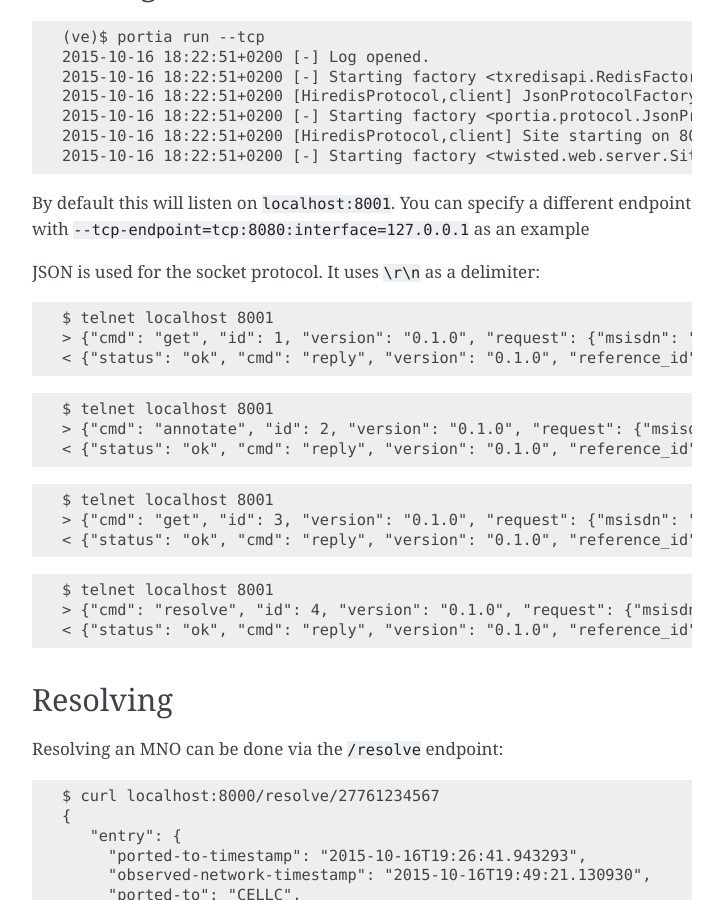
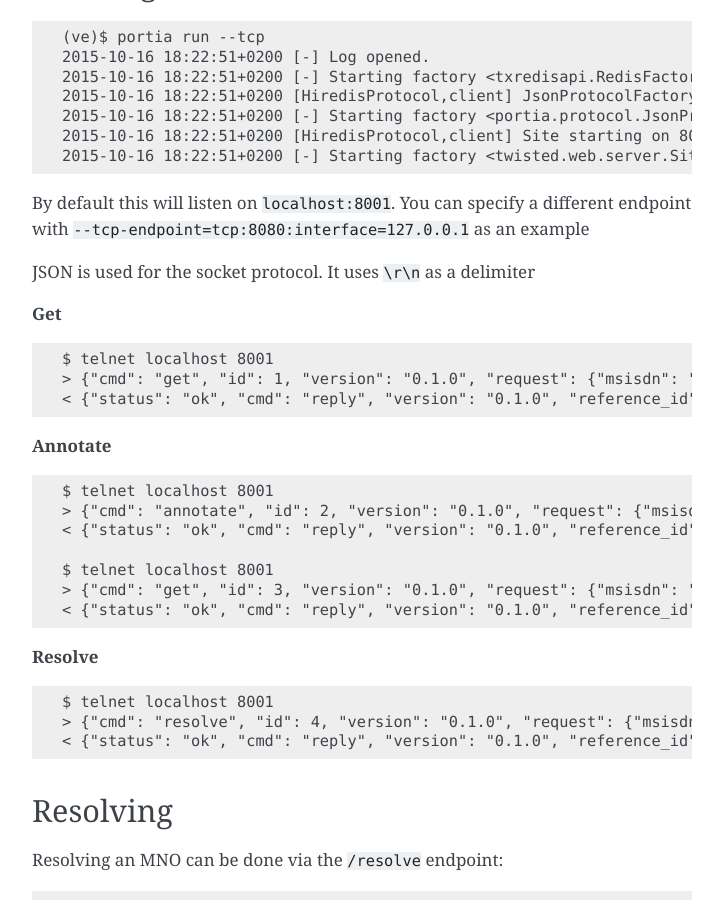
Before and after one commit to praekeltfoundation/portia, a Sphinx documentation site: the page built from docs/index.rst, in a window 1280 px wide and 900 px high, scrolled down 1294 px. Shown: the whole window, without its empty margins (388-1111 px from the left). Built offline with Sphinx 7.4.7, drawn with Linux system fonts in a browser that asks for light colours.

Commit message:
slightly better docs

```diff
--- a/docs/index.rst
+++ b/docs/index.rst
@@ -66,25 +66,25 @@ Running the TCP socket server
 By default this will listen on ``localhost:8001``. You can specify a different
 endpoint with ``--tcp-endpoint=tcp:8080:interface=127.0.0.1`` as an example
 
-JSON is used for the socket protocol. It uses ``\r\n`` as a delimiter::
+JSON is used for the socket protocol. It uses ``\r\n`` as a delimiter
+
+**Get** ::
 
    $ telnet localhost 8001
    > {"cmd": "get", "id": 1, "version": "0.1.0", "request": {"msisdn": "27761234567"}}
    < {"status": "ok", "cmd": "reply", "version": "0.1.0", "reference_id": 1, "response": {"ported-to-timestamp": "2015-10-16T19:26:41.943293", "ported-to": "CELLC", "X-Foo-timestamp": "2015-10-19T18:37:36.294939", "observed-network": "MTN", "observed-network-timestamp": "2015-10-16T19:49:21.130930"}, "reference_cmd": "get"}
 
-::
+**Annotate** ::
 
    $ telnet localhost 8001
    > {"cmd": "annotate", "id": 2, "version": "0.1.0", "request": {"msisdn": "27761234567", "key": "X-Foo", "value": "bar"}}
    < {"status": "ok", "cmd": "reply", "version": "0.1.0", "reference_id": 2, "response": "OK", "reference_cmd": "annotate"}
 
-::
-
    $ telnet localhost 8001
    > {"cmd": "get", "id": 3, "version": "0.1.0", "request": {"msisdn": "27761234567"}}
    < {"status": "ok", "cmd": "reply", "version": "0.1.0", "reference_id": 3, "response": {"ported-to-timestamp": "2015-10-16T19:26:41.943293", "ported-to": "CELLC", "X-Foo-timestamp": "2015-10-19T18:44:33.710381", "observed-network": "MTN", "X-Foo": "bar", "observed-network-timestamp": "2015-10-16T19:49:21.130930"}, "reference_cmd": "get"}
 
-::
+**Resolve** ::
 
    $ telnet localhost 8001
    > {"cmd": "resolve", "id": 4, "version": "0.1.0", "request": {"msisdn": "27761234567"}}
```
